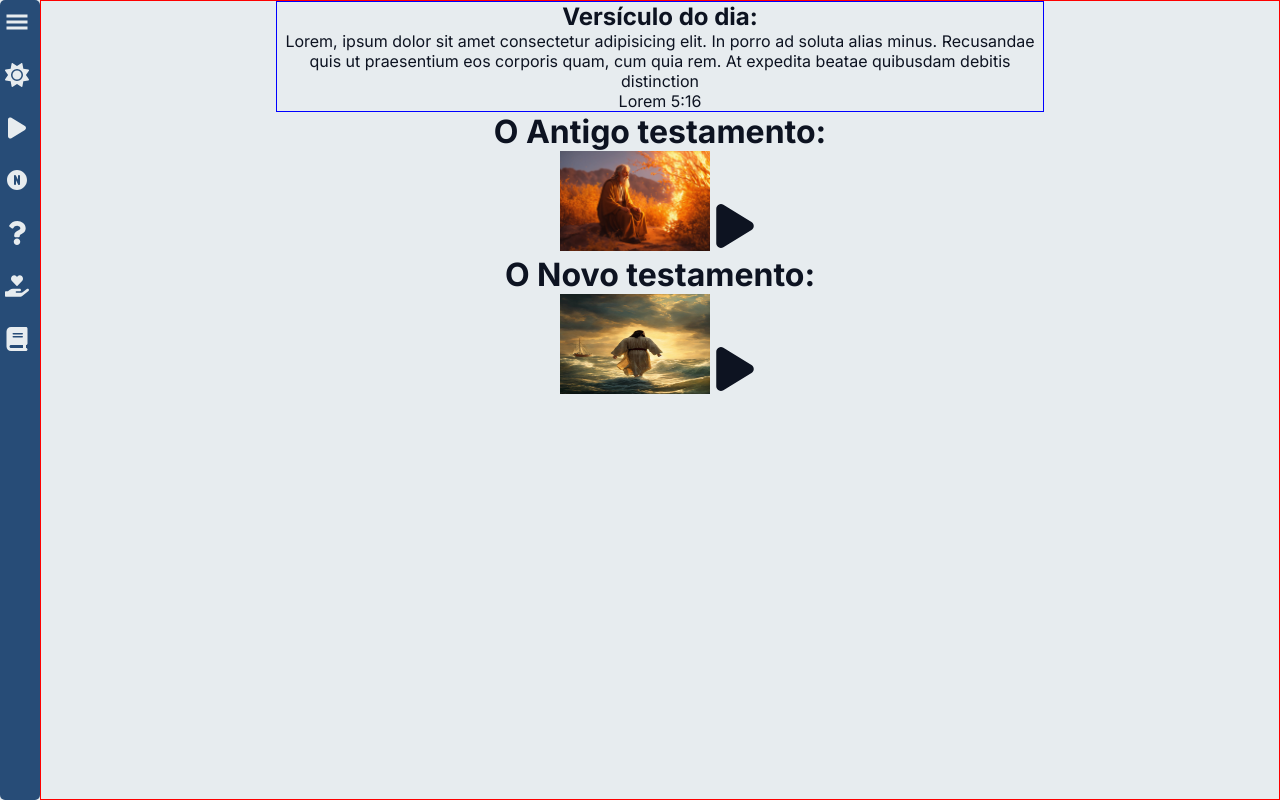
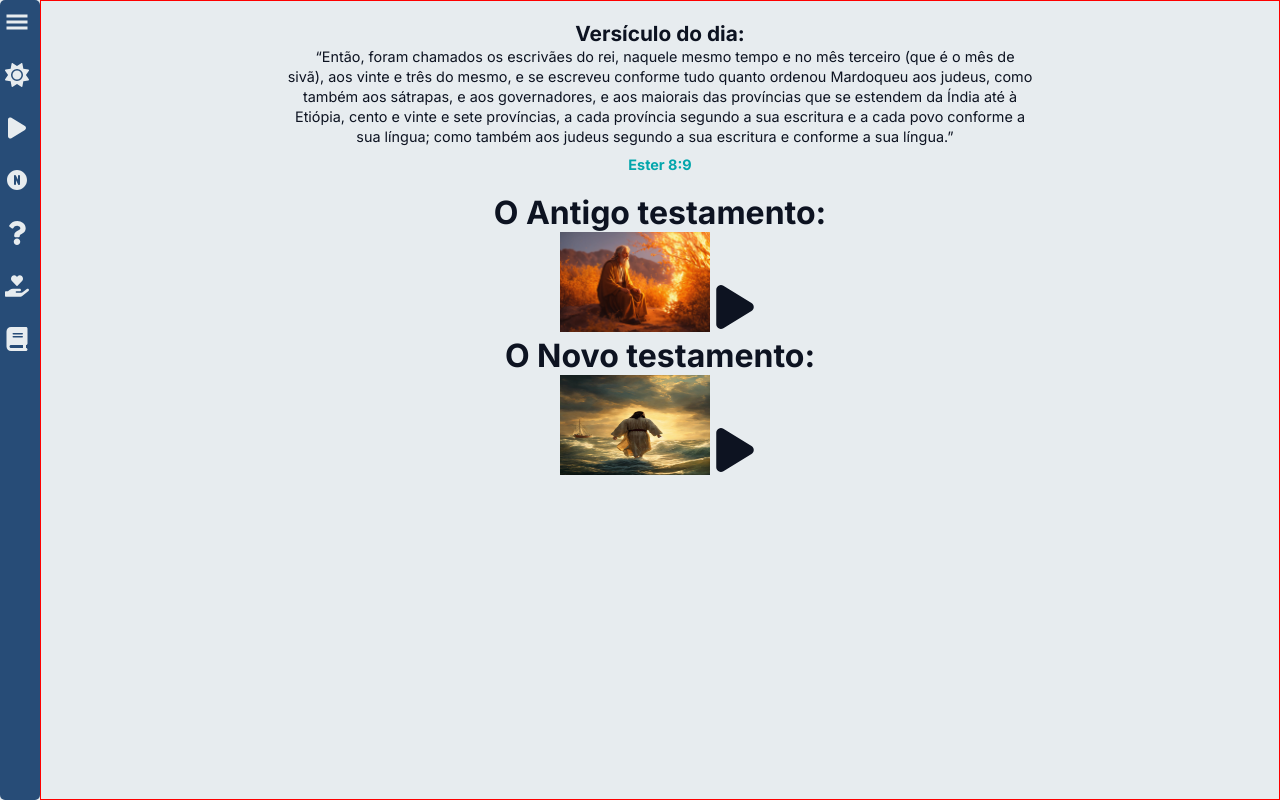
Before and after one commit to diegosales30/biblia-narrada, a Next.js app: page / in a window 1280 px wide. Built offline with nearby package versions, Linux system fonts and the light colour scheme.

Commit message:
feat: componente versiculo estatico finalizado

```diff
--- a/src/components/main/main.module.scss
+++ b/src/components/main/main.module.scss
@@ -10,18 +10,18 @@
 }
 
 
-@media screen and (max-width: 320px) {
-  .container{
-    background-color: #000000;
-  }
-  .antigotestamento {
-    h1 {
-      font-size: 1.3rem;
-    }
-  }
-  .novotestamento {
-    h1 {
-      font-size: 1.3rem;
-    }
-  }
-}
+// @media screen and (max-width: 320px) {
+//   .container{
+//     background-color: #000000;
+//   }
+//   .antigotestamento {
+//     h1 {
+//       font-size: 1.3rem;
+//     }
+//   }
+//   .novotestamento {
+//     h1 {
+//       font-size: 1.3rem;
+//     }
+//   }
+// }
--- a/src/components/versiculos/index.jsx
+++ b/src/components/versiculos/index.jsx
@@ -3,18 +3,21 @@ import styles from "./versiculos.module.scss";
 const Versiculos = () => {
   return (
     <div className={styles.container}>
-        <h2>Versículo do dia:</h2>
-        <div >
-          <p>
-            Lorem, ipsum dolor sit amet consectetur adipisicing elit.
-            In porro ad soluta alias minus. Recusandae quis ut praesentium eos corporis quam,
-            cum quia rem. At expedita beatae quibusdam debitis distinction
-          </p>
-          <p>
-            Lorem 5:16
-          </p>
-        </div>
+      <h2>Versículo do dia:</h2>
+      <div>
+        <q>
+          Então, foram chamados os escrivães do rei, naquele mesmo tempo e no
+          mês terceiro (que é o mês de sivã), aos vinte e três do mesmo, e se
+          escreveu conforme tudo quanto ordenou Mardoqueu aos judeus, como
+          também aos sátrapas, e aos governadores, e aos maiorais das províncias
+          que se estendem da Índia até à Etiópia, cento e vinte e sete
+          províncias, a cada província segundo a sua escritura e a cada povo
+          conforme a sua língua; como também aos judeus segundo a sua escritura
+          e conforme a sua língua.
+        </q>
+        <p>Ester 8:9</p>
       </div>
+    </div>
   );
 };
 export default Versiculos;
--- a/src/components/versiculos/versiculos.module.scss
+++ b/src/components/versiculos/versiculos.module.scss
@@ -1,41 +1,43 @@
 .container {
-  border: 1px solid blue;
   max-width: 768px;
+  min-width: calc(320px - 2.5rem);
   margin: auto;
-
-
-
+  margin-top: 10px;
+  padding: 10px;
+  h2{
+    font-size: 1.3rem;
+  }
+  div{
+    q,p{
+      padding: 10px;
+      font-size: 0.9rem;
+    }
+    p{
+      font-weight: bold;
+      color: rgb(3, 166, 172);
+    }
+  }
 }
 
 
-@media screen and (max-width: 320px) {
-  .container{
-    width: calc(320px - 2.5rem);
-    background-color: #000000;
+// @media screen and (max-width: 320px) {
+//   .container{
+//     // width: calc(320px - 2.5rem);
+//     background-color: #000000;
 
-    display: flex;
-    flex-direction: column;
-    border: 1px solid rgb(72, 255, 0);
-    font-size: 0.5rem;
-    h2{
-      font-size: 1.3rem;
-    }
-    div{
-      p{
+//     display: flex;
+//     flex-direction: column;
+//     border: 1px solid rgb(72, 255, 0);
+//     font-size: 0.5rem;
+//     h2{
+//       font-size: 1.3rem;
+//     }
+//     div{
+//       p{
 
-        border: 1px solid red;
-        font-size: 0.9rem;
-      }
-    }
-  }
-  .antigotestamento {
-    h1 {
-      font-size: 1.3rem;
-    }
-  }
-  .novotestamento {
-    h1 {
-      font-size: 1.3rem;
-    }
-  }
-}
+//         border: 1px solid red;
+//         font-size: 0.9rem;
+//       }
+//     }
+//   }
+// }
```
